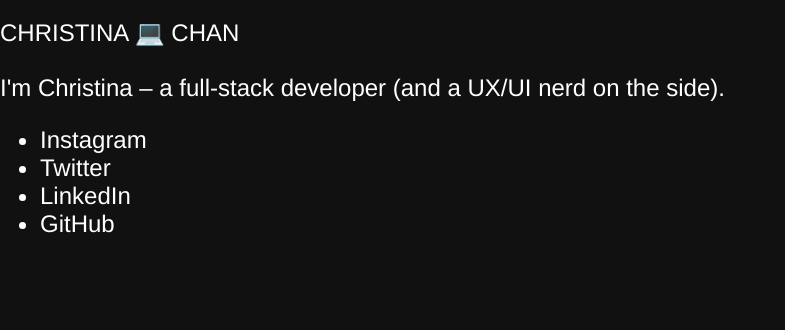
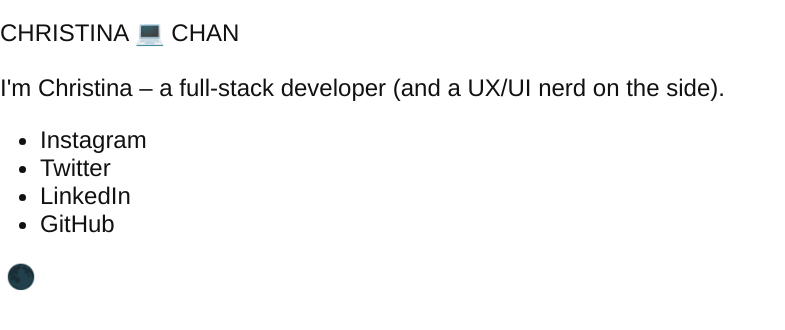
Before and after one commit to cchawn/personal-site, a website built with webpack: page src/index.html in a window 1280 px wide. Shown: the whole page, without its empty margins (0-785 px from the left). Built offline with nearby package versions, Linux system fonts and the light colour scheme.

Commit message:
Use moon emojis to toggle light/dark mode

```diff
--- a/src/index.html
+++ b/src/index.html
@@ -27,19 +27,23 @@
     <link rel="canonical" href="https://christina.codes" />
   </head>
 
-  <body class="dark-mode">
+  <body>
     <div class="centered">
       <h1 class="logo">Christina <span id="emoji">✨</span> Chan</h1>
       <p class="message">I'm Christina – a full-stack developer (and a UX/UI nerd on the side).</p>
     </div>
-    <footer>
+    <div>
       <ul class="horizontal-links">
         <li><a href="https://instagram.com/cchawn">Instagram</a></li>
         <li><a href="https://twitter.com/cchawn">Twitter</a></li>
         <li><a href="https://ca.linkedin.com/in/cchawn">LinkedIn</a></li>
         <li><a href="https://github.com/cchawn">GitHub</a></li>
       </ul>
-    </footer>
+    </div>
+    <div>
+      <button id="dark-mode" title="Switch to dark mode">🌑</button>
+      <button id="light-mode" title="Switch to light mode">🌕</button>
+    </div>
     <script type="text/javascript" src="main.js"></script>
   </body>
 </html>
--- a/src/index.js
+++ b/src/index.js
@@ -13,4 +13,12 @@ function emojiFun() {
   }, 250);
 }
 
-document.addEventListener('DOMContentLoaded', emojiFun);
+function toggleMode() {
+  document.querySelector('body').classList.toggle('dark-mode');
+}
+
+document.addEventListener('DOMContentLoaded', () => {
+  document.getElementById('dark-mode').onclick = toggleMode;
+  document.getElementById('light-mode').onclick = toggleMode;
+  emojiFun();
+});
--- a/src/index.scss
+++ b/src/index.scss
@@ -1,15 +1,26 @@
 $base-font-size: 24px;
 
 body {
-  background: #FFF;
-  color: #111;
   font-family: 'Avenir', 'Helvetica', Helvetica, sans-serif;
   font-size: $base-font-size;
   margin: 0;
 
+  &:not(.dark-mode) {
+    background: #FFF;
+    color: #111;
+
+    #light-mode {
+      display: none;
+    }
+  }
+
   &.dark-mode {
     background: #111;
     color: #FFF;
+
+    #dark-mode {
+      display: none;
+    }
   }
 }
 
@@ -37,3 +48,9 @@ h1 {
     min-width: $base-font-size + 1px;
   }
 }
+
+button {
+  border: none;
+  background: transparent;
+  font-size: $base-font-size;
+}
```
Also changed, not shown: dist/index.html, dist/main.js.
